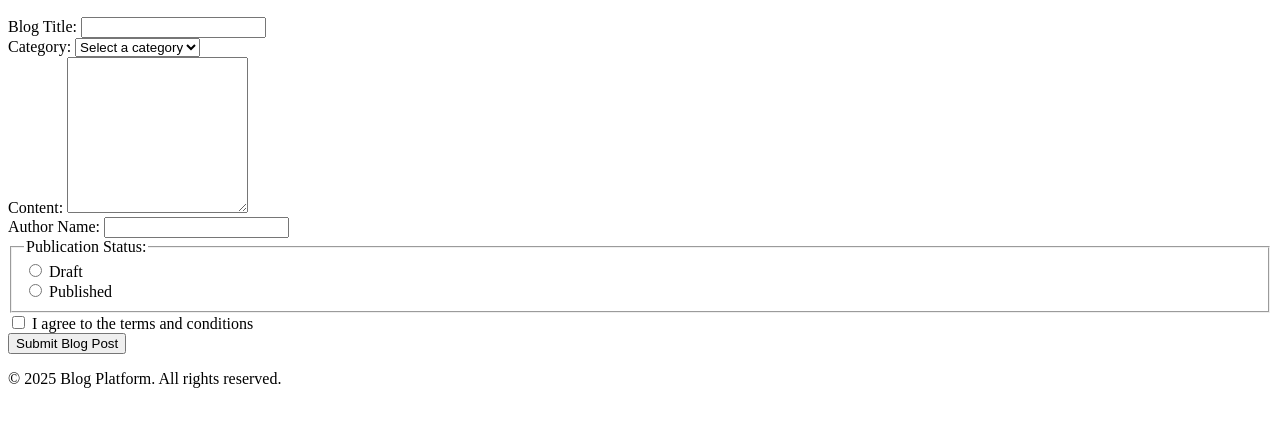
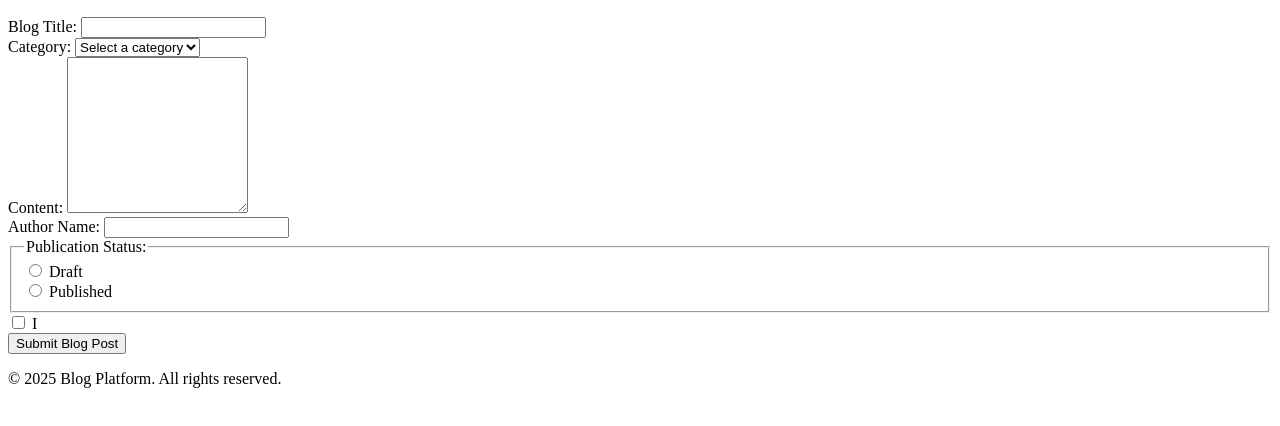
Before and after one commit to chetanyadav3342/frontend, a plain HTML site: page blog.html in a window 1280 px wide. Shown: the part 110-536 px from the top of the page. Drawn offline with Linux system fonts and the light colour scheme.

Commit message:
aggrement

```diff
--- a/blog.html
+++ b/blog.html
@@ -66,7 +66,7 @@
           <!-- Terms Agreement -->
           <div>
             <input type="checkbox" id="terms" name="terms" required>
-            <label for="terms">I agree to the terms and conditions</label>
+            <label for="terms">I</label>
           </div>
 
         </article>
```
